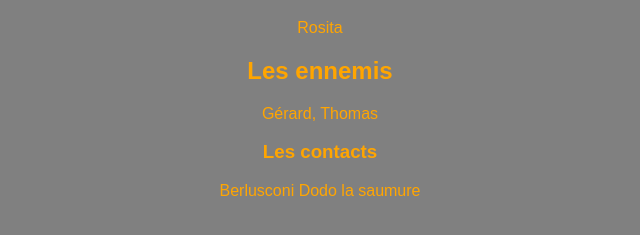
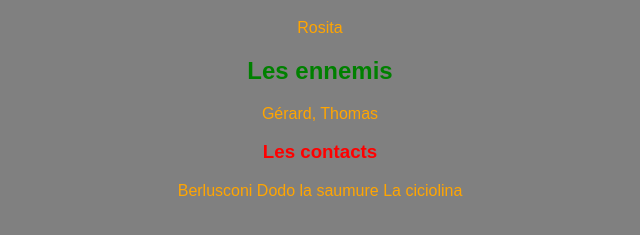
Before and after one commit to laurentFreundGmail/17WF3bis, a plain HTML site: page index.html in a window 1280 px wide. Shown: the part 87-322 px from the top of the page, without its empty margins (320-960 px from the left). Drawn offline with Linux system fonts and the light colour scheme.

Commit message:
Modif couleur et ciciolina

```diff
--- a/css/main.css
+++ b/css/main.css
@@ -4,3 +4,10 @@
 	font-family: 'Droid Sans', sans-serif;
 	text-align: center;
 }
+
+h3 {
+	color: red ;
+}
+h2 {
+	color : green;
+}
--- a/index.html
+++ b/index.html
@@ -15,5 +15,6 @@
 	<h3>Les contacts</h3>
 	Berlusconi
 	Dodo la saumure
+	La ciciolina
 </body>
 </html>
```
